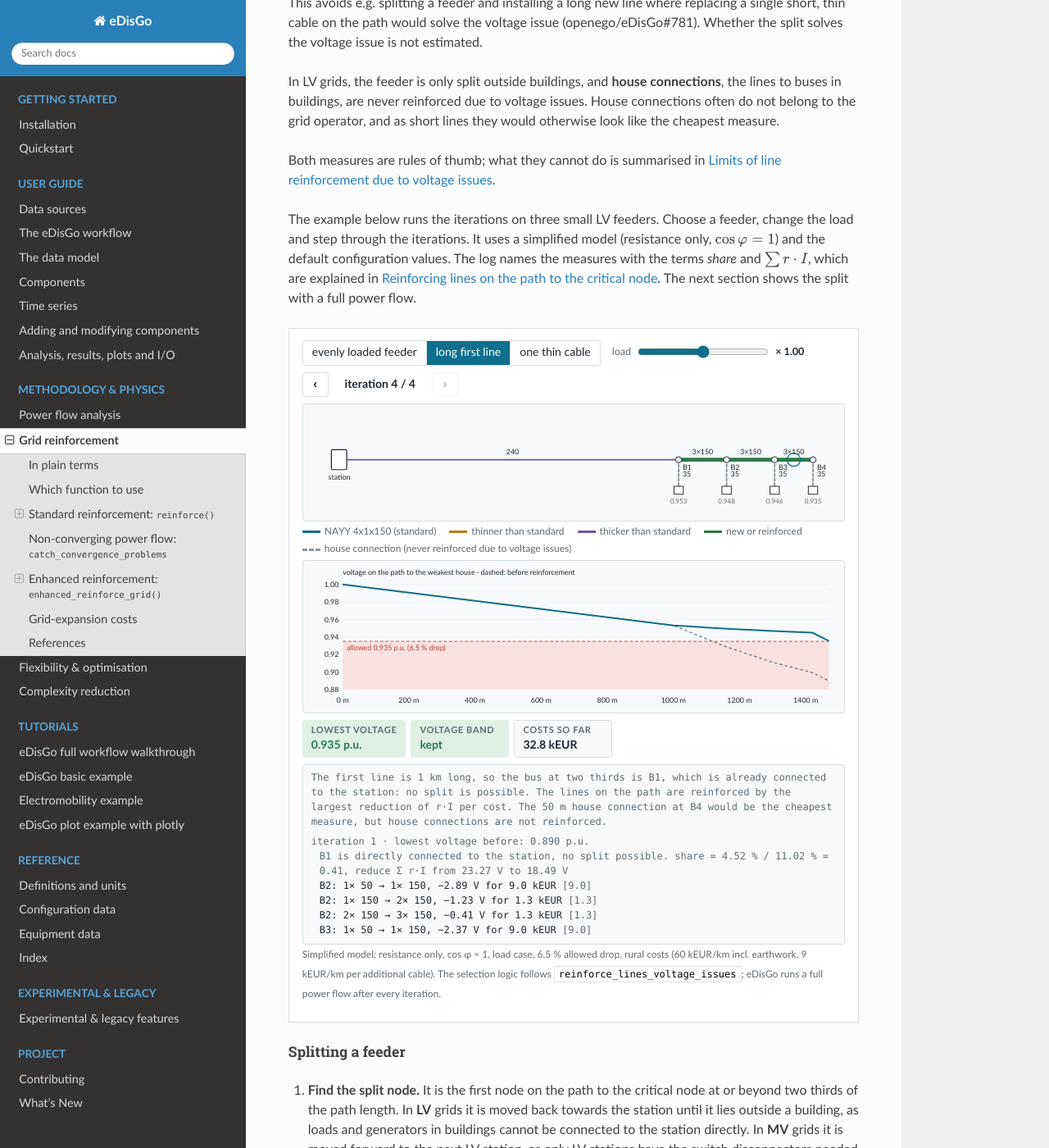
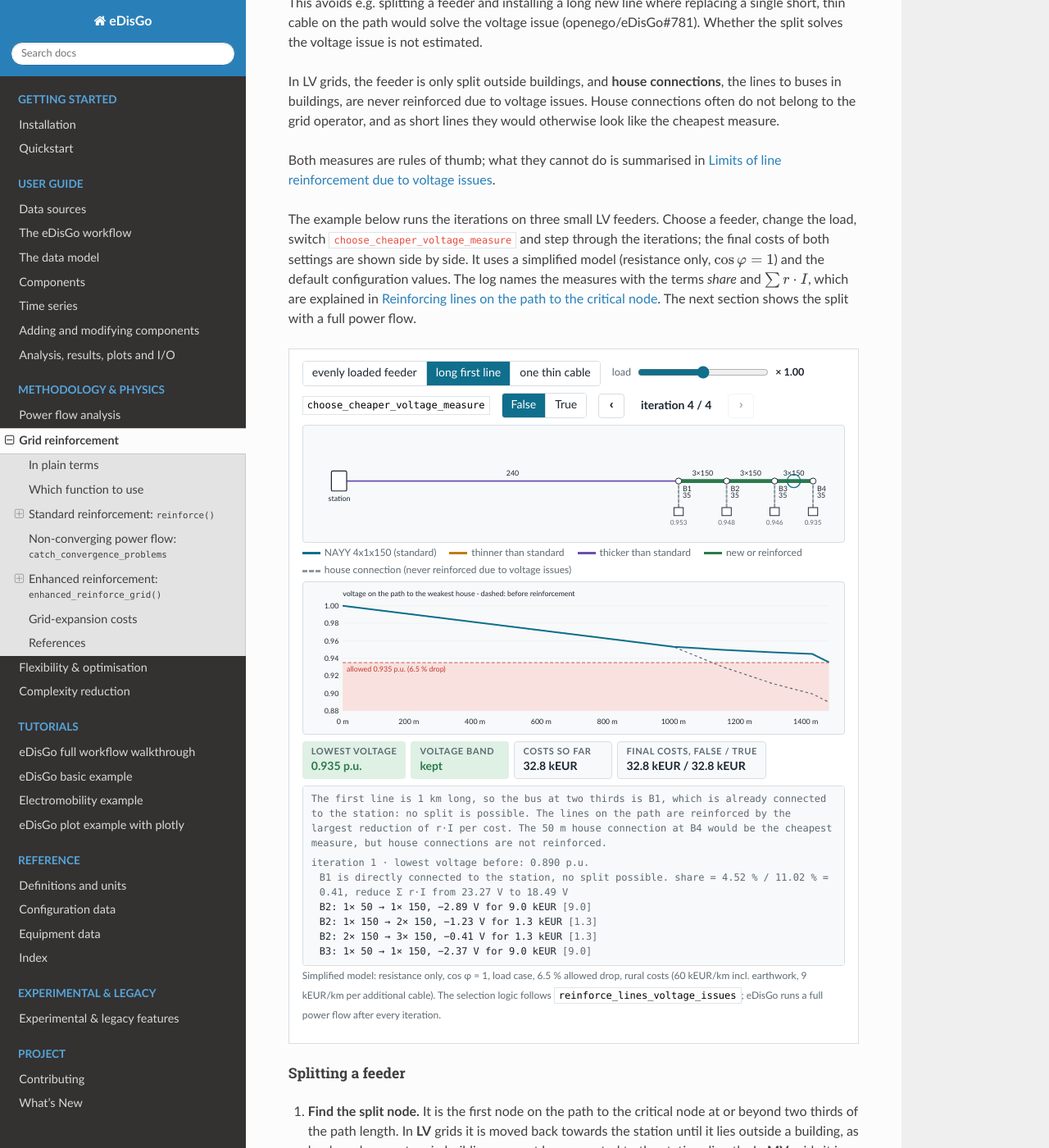
Before and after one commit to openego/eDisGo, a Sphinx documentation site: the page built from doc/methodology/grid_reinforcement.rst, in a window 1280 px wide and 1400 px high, scrolled down 6947 px. Shown: the whole window at 82% size. Built offline with Sphinx 7.4.7 and the Read the Docs theme 3.1.0, drawn with Linux system fonts in a browser that asks for light colours; pages that are not in the unit, such as notebooks, are missing from menus; part of the change alters nothing that is shown.

Commit message:
Show the cost comparison of choose_cheaper_voltage_measure in the LV voltage example
The interactive example of the line reinforcement due to voltage issues
gets a switch for choose_cheaper_voltage_measure. With True, the log shows
the costs of the split and of the path reinforcement for the full share
before each possible split, and the final costs of both settings are shown
side by side. The texts of the example feeders describe both settings.

```diff
--- a/doc/methodology/grid_reinforcement.rst
+++ b/doc/methodology/grid_reinforcement.rst
@@ -322,11 +322,12 @@ Both measures are rules of thumb; what they cannot do is summarised in
 .. only:: html
 
    The example below runs the iterations on three small LV feeders. Choose a feeder,
-   change the load and step through the iterations. It uses a simplified model
-   (resistance only, :math:`\cos\varphi = 1`) and the default configuration values.
-   The log names the measures with the terms *share* and :math:`\sum r \cdot I`, which
-   are explained in :ref:`path-reinforcement`. The next section shows the split with a
-   full power flow.
+   change the load, switch ``choose_cheaper_voltage_measure`` and step through the
+   iterations; the final costs of both settings are shown side by side. It uses a
+   simplified model (resistance only, :math:`\cos\varphi = 1`) and the default
+   configuration values. The log names the measures with the terms *share* and
+   :math:`\sum r \cdot I`, which are explained in :ref:`path-reinforcement`. The next
+   section shows the split with a full power flow.
 
    .. raw:: html
       :file: reinforcement_lv_voltage.html
--- a/doc/methodology/reinforcement_lv_voltage.html
+++ b/doc/methodology/reinforcement_lv_voltage.html
@@ -42,27 +42,15 @@
   function feederOf(g, id) { return pathTo(g, id)[1]; }
   function cost(l, touched, id) { return COST.cable * l.len + (touched[id] ? 0 : COST.earthRural * l.len); }
 
-  // one iteration of reinforce_lines_voltage_issues for one feeder
-  function treatFeeder(g, fl, feeder, touched, log) {
-    var cs = crit(g, fl).filter(function (id) { return feederOf(g, id) === feeder; });
-    var far = cs[0]; cs.forEach(function (c) { if (plen(g, c) > plen(g, far)) far = c; });
-    var path = pathTo(g, far), Lp = plen(g, far), total = 0;
-    var d = path.filter(function (n) { return plen(g, n) >= 2 / 3 * Lp - 1e-12; })[0];
-    while (g.nodes[d].inb) d = path[path.indexOf(d) - 1];
-    if (d !== path[1]) {
-      var len = +plen(g, d).toFixed(3), n = g.nodes[d];
-      n.parent = g.root; n.line = { type: STD, len: len, n: 1, hc: false, split: true };
-      touched[d] = true; total = (COST.cable + COST.earthRural) * len;
-      log.push({ what: "split at " + d + ": new line station → " + d + " (" + Math.round(len * 1000) + " m, 1× " + short(STD) + ")", cost: total, line: d });
-      return total;
-    }
-    // node at two thirds is the feeder representative: reinforce lines on the path
-    var vdiff = 1 - fl.v[far], dev = VMIN - fl.v[far], share = Math.min(1, dev / vdiff);
-    var lines = path.slice(1).filter(function (id) { return !g.nodes[id].line.hc; });
+  // _plan_lines_on_path / _reinforce_lines_on_path: reinforce `lines` one at a time by the
+  // largest reduction of r·I per cost until Σ r·I is reduced by `reduction`. Stops once the
+  // costs reach `maxCost` and returns Infinity if the reduction is not reached. `log` is
+  // null when only planning on a copy.
+  function reinforcePath(g, fl, lines, touched, reduction, maxCost, log, intro) {
     function rI() { return lines.reduce(function (s, id) { return s + R(g.nodes[id].line) * fl.I[id]; }, 0); }
-    var start = rI(), target = start * (1 - share / 2), guard = 0;
-    log.push({ info: true, what: d + " is directly connected to the station, no split possible. share = " + f(dev * 100) + " % / " + f(vdiff * 100) + " % = " + f(share) + ", reduce Σ r·I from " + f(start) + " V to " + f(target) + " V" });
-    while (rI() > target + 1e-12 && guard++ < 60) {
+    var start = rI(), target = start * (1 - reduction), total = 0, guard = 0;
+    if (log) log.push({ info: true, what: intro + ", reduce Σ r·I from " + f(start) + " V to " + f(target) + " V" });
+    while (rI() > target + 1e-12 && total < maxCost && guard++ < 60) {
       var best = null;
       lines.forEach(function (id) {
         var l = g.nodes[id].line, r = R(l), rs = LV[STD][0] * l.len, rep = l.type !== STD && rs < r;
@@ -73,18 +61,52 @@
       var l2 = g.nodes[best.id].line, old = l2.n + "× " + short(l2.type);
       if (best.rep) { l2.type = STD; l2.n = 1; } else l2.n += 1;
       touched[best.id] = true; total += best.c;
-      log.push({ what: best.id + ": " + old + " → " + l2.n + "× " + short(l2.type) + ", −" + f(best.red) + " V for " + f(best.c, 1) + " kEUR", cost: best.c, line: best.id });
+      if (log) log.push({ what: best.id + ": " + old + " → " + l2.n + "× " + short(l2.type) + ", −" + f(best.red) + " V for " + f(best.c, 1) + " kEUR", cost: best.c, line: best.id });
     }
-    return total;
+    return rI() > target + 1e-12 ? Infinity : total;
   }
-  function reinforceVoltage(g0, scale, maxIter) {
+
+  // one iteration of reinforce_lines_voltage_issues for one feeder
+  function treatFeeder(g, fl, feeder, touched, log, cheaper) {
+    var cs = crit(g, fl).filter(function (id) { return feederOf(g, id) === feeder; });
+    var far = cs[0]; cs.forEach(function (c) { if (plen(g, c) > plen(g, far)) far = c; });
+    var path = pathTo(g, far), Lp = plen(g, far);
+    var d = path.filter(function (n) { return plen(g, n) >= 2 / 3 * Lp - 1e-12; })[0];
+    while (g.nodes[d].inb) d = path[path.indexOf(d) - 1];
+    var vdiff = 1 - fl.v[far], dev = VMIN - fl.v[far], share = Math.min(1, dev / vdiff);
+    var shareText = "share = " + f(dev * 100) + " % / " + f(vdiff * 100) + " % = " + f(share);
+    var lines = path.slice(1).filter(function (id) { return !g.nodes[id].line.hc; });
+    var intro = d + " is directly connected to the station, no split possible. " + shareText;
+    if (d !== path[1]) {
+      var len = +plen(g, d).toFixed(3), costSplit = (COST.cable + COST.earthRural) * len, split = true;
+      if (cheaper) {
+        // choose_cheaper_voltage_measure: plan the path reinforcement for the full share on a copy
+        var costPath = reinforcePath(clone(g), fl, lines, clone(touched), share, costSplit, null);
+        split = costPath >= costSplit;
+        log.push({ info: true, what: "compare at " + far + ": split at " + d + " costs " + f(costSplit, 1) + " kEUR, reinforcing the path for the full " + shareText + " costs " +
+          (isFinite(costPath) ? f(costPath, 1) + " kEUR" : "more") + " → " + (split ? "split" : "reinforce the path") });
+        intro = "reinforce the path instead of splitting, by half the share in this iteration";
+      }
+      if (split) {
+        var n = g.nodes[d];
+        n.parent = g.root; n.line = { type: STD, len: len, n: 1, hc: false, split: true };
+        touched[d] = true;
+        log.push({ what: "split at " + d + ": new line station → " + d + " (" + Math.round(len * 1000) + " m, 1× " + short(STD) + ")", cost: costSplit, line: d });
+        return costSplit;
+      }
+    }
+    // node at two thirds is the feeder representative or the path is cheaper:
+    // reinforce lines on the path, by half the share per iteration
+    return reinforcePath(g, fl, lines, touched, share / 2, Infinity, log, intro);
+  }
+  function reinforceVoltage(g0, scale, cheaper) {
     var g = clone(g0), touched = {}, states = [{ g: g0, cost: 0, log: [] }], c = 0;
-    for (var it = 1; it <= (maxIter || 20); it++) {
+    for (var it = 1; it <= 20; it++) {
       var fl = flow(g, scale), cs = crit(g, fl);
       if (!cs.length) return { states: states, ok: true };
       var log = [], fs = [];
       cs.forEach(function (x) { var fd = feederOf(g, x); if (fs.indexOf(fd) < 0) fs.push(fd); });
-      fs.forEach(function (fd) { c += treatFeeder(g, fl, fd, touched, log); });
+      fs.forEach(function (fd) { c += treatFeeder(g, fl, fd, touched, log, cheaper); });
       states.push({ g: clone(g), cost: c, log: log, vmin: Math.min.apply(null, Object.keys(fl.v).map(function (k) { return fl.v[k]; })) });
     }
     var fe = flow(g, scale);
@@ -175,7 +197,7 @@
   })();
   var NETS = {
     even: { label: "evenly loaded feeder", scale: [0.6, 2, 1.3], g: SIM.feeder([1, 2, 3, 4, 5, 6].map(function (i) { return { id: "B" + i, type: T(150), len: 0.08, load: 25 }; })),
-      text: "Six standard cables, 25 kW per house. The farthest house hangs at B6; the first bus at two thirds of its path is B5, which is connected to the station by a new 400 m standard line." },
+      text: "Six standard cables, 25 kW per house. The farthest house hangs at B6; the first bus at two thirds of its path is B5, which is connected to the station by a new 400 m standard line. With choose_cheaper_voltage_measure = True, parallel cables on the first lines are cheaper, as only the first cable on a route pays the earthwork. At higher load this takes several iterations and stacks up to four cables on B1." },
     long: { label: "long first line", scale: [0.7, 1.3, 1], g: SIM.feeder([
         { id: "B1", type: T(240), len: 1.0, load: 5 }, { id: "B2", type: T(50), len: 0.15, load: 10 },
         { id: "B3", type: T(50), len: 0.15, load: 10 }, { id: "B4", type: T(50), len: 0.12, load: 35, hc: { type: T(35), len: 0.05 } }]),
@@ -183,12 +205,15 @@
     thin: { label: "one thin cable", scale: [0.8, 1.4, 1], g: SIM.feeder([
         { id: "B1", type: T(150), len: 0.1, load: 20 }, { id: "B2", type: T(150), len: 0.1, load: 20 }, { id: "B3", type: T(35), len: 0.1, load: 20 },
         { id: "B4", type: T(150), len: 0.1, load: 20 }, { id: "B5", type: T(150), len: 0.1, load: 20 }]),
-      text: "A single 100 m NAYY 4x1x35 causes the voltage issue. eDisGo still splits at two thirds and installs a 400 m line (24 kEUR); replacing the thin cable would cost 6 kEUR. Choosing the cheaper of both measures is tracked in issue openego/eDisGo#781." }
+      text: "A single 100 m NAYY 4x1x35 causes the voltage issue. By default, eDisGo splits at two thirds and installs a 400 m line (24 kEUR). With choose_cheaper_voltage_measure = True, the costs are compared first, and replacing the thin cable for 6 kEUR is cheaper." }
   };
-  var cur = "long", scale = NETS[cur].scale[2], step = null, res;
+  var cur = "long", scale = NETS[cur].scale[2], step = null, res, cheaper = false, other;
   var ctl = document.getElementById("rw-lvv-ctl"), slWrap = RW.h("span");
   ctl.appendChild(RW.seg(Object.keys(NETS).map(function (k) { return { id: k, label: NETS[k].label }; }), cur, function (id) { cur = id; scale = NETS[id].scale[2]; step = null; mkSlider(); run(); }, "Example feeder"));
   ctl.appendChild(slWrap);
+  ctl.appendChild(RW.seg([{ id: "false", label: "False" }, { id: "true", label: "True" }], String(cheaper), function (id) { cheaper = id === "true"; step = null; run(); }, "choose_cheaper_voltage_measure"));
+  var segLab = RW.h("code", null, "choose_cheaper_voltage_measure"); segLab.style.fontSize = "12px";
+  ctl.insertBefore(segLab, ctl.lastChild);
   var stp = RW.h("span", "rw-row"); stp.style.margin = "0";
   stp.innerHTML = '<button type="button" class="rw-btn" data-d="-1" aria-label="Previous iteration">‹</button><b class="rw-pos" style="min-width:7em;text-align:center"></b><button type="button" class="rw-btn" data-d="1" aria-label="Next iteration">›</button>';
   ctl.appendChild(stp);
@@ -197,7 +222,12 @@
     slWrap.innerHTML = ""; var s = NETS[cur].scale;
     slWrap.appendChild(RW.slider("rw-lvv-sl", "load", s[0], s[1], 0.05, scale, function (v) { return "× " + RW.f(v, 2); }, function (v) { scale = v; step = null; run(); }));
   }
-  function run() { res = SIM.reinforceVoltage(NETS[cur].g, scale); if (step == null) step = res.states.length - 1; render(); }
+  function run() {
+    res = SIM.reinforceVoltage(NETS[cur].g, scale, cheaper);
+    other = SIM.reinforceVoltage(NETS[cur].g, scale, !cheaper);
+    if (step == null) step = res.states.length - 1; render();
+  }
+  function final(r) { var s = r.states[r.states.length - 1]; return RW.f(s.cost || 0, 1) + " kEUR" + (r.ok ? "" : " (not solved)"); }
   function render() {
     step = Math.max(0, Math.min(res.states.length - 1, step));
     var g0 = NETS[cur].g, s = res.states[step], f0 = SIM.flow(g0, scale), f1 = SIM.flow(s.g, scale), hl = {};
@@ -211,7 +241,8 @@
     RW.stats(document.getElementById("rw-lvv-stats"), [
       ["lowest voltage", RW.f(vmin, 3) + " p.u.", ok ? "ok" : "bad"],
       ["voltage band", ok ? "kept" : (step === res.states.length - 1 && res.maxed ? "MaximumIterationError" : "violated"), ok ? "ok" : "bad"],
-      ["costs so far", RW.f(s.cost || 0, 1) + " kEUR", ""]
+      ["costs so far", RW.f(s.cost || 0, 1) + " kEUR", ""],
+      ["final costs, False / True", cheaper ? final(other) + " / " + final(res) : final(res) + " / " + final(other), ""]
     ]);
     var html = '<div class="it">' + NETS[cur].text + "</div>";
     res.states.slice(1).forEach(function (x, i) {
```
